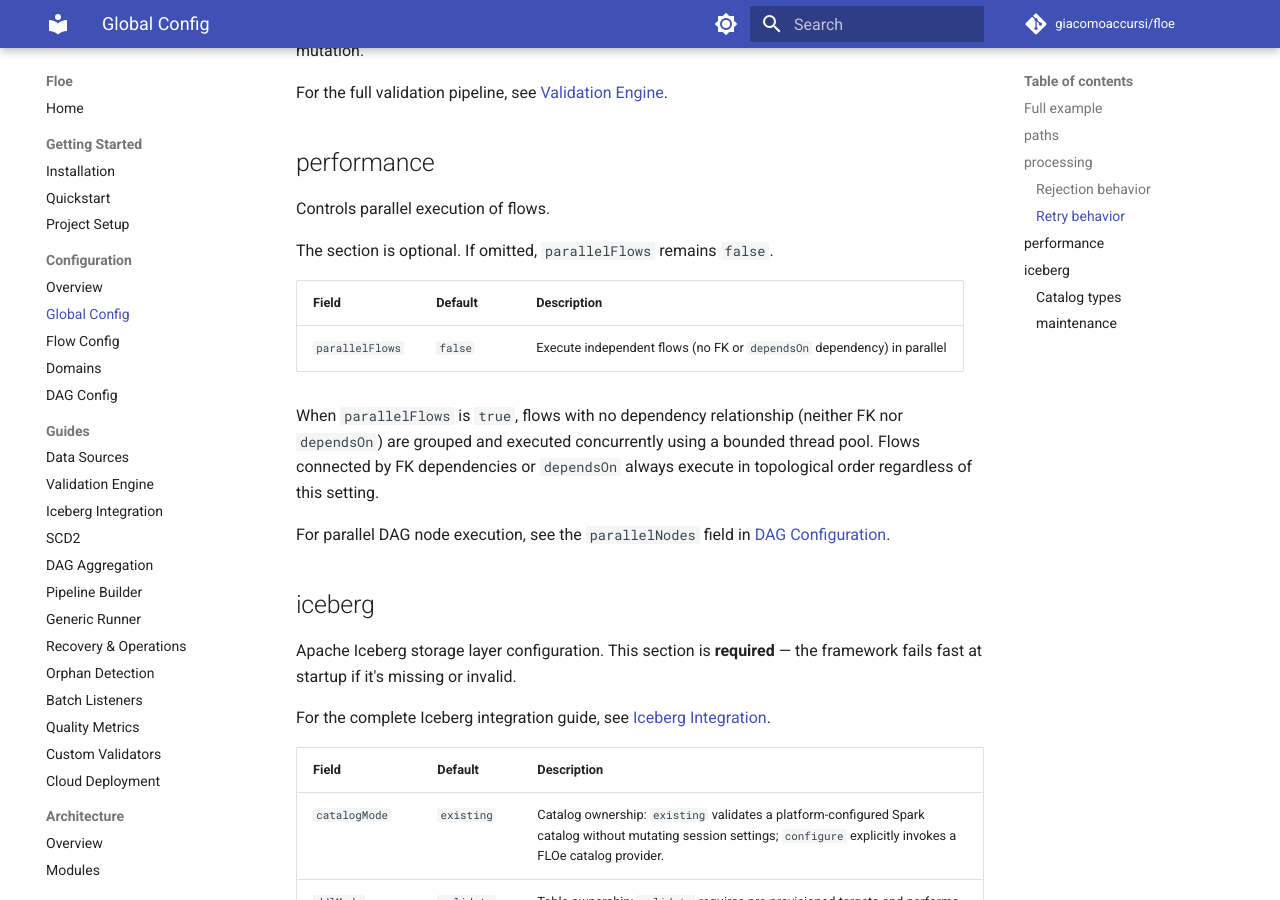
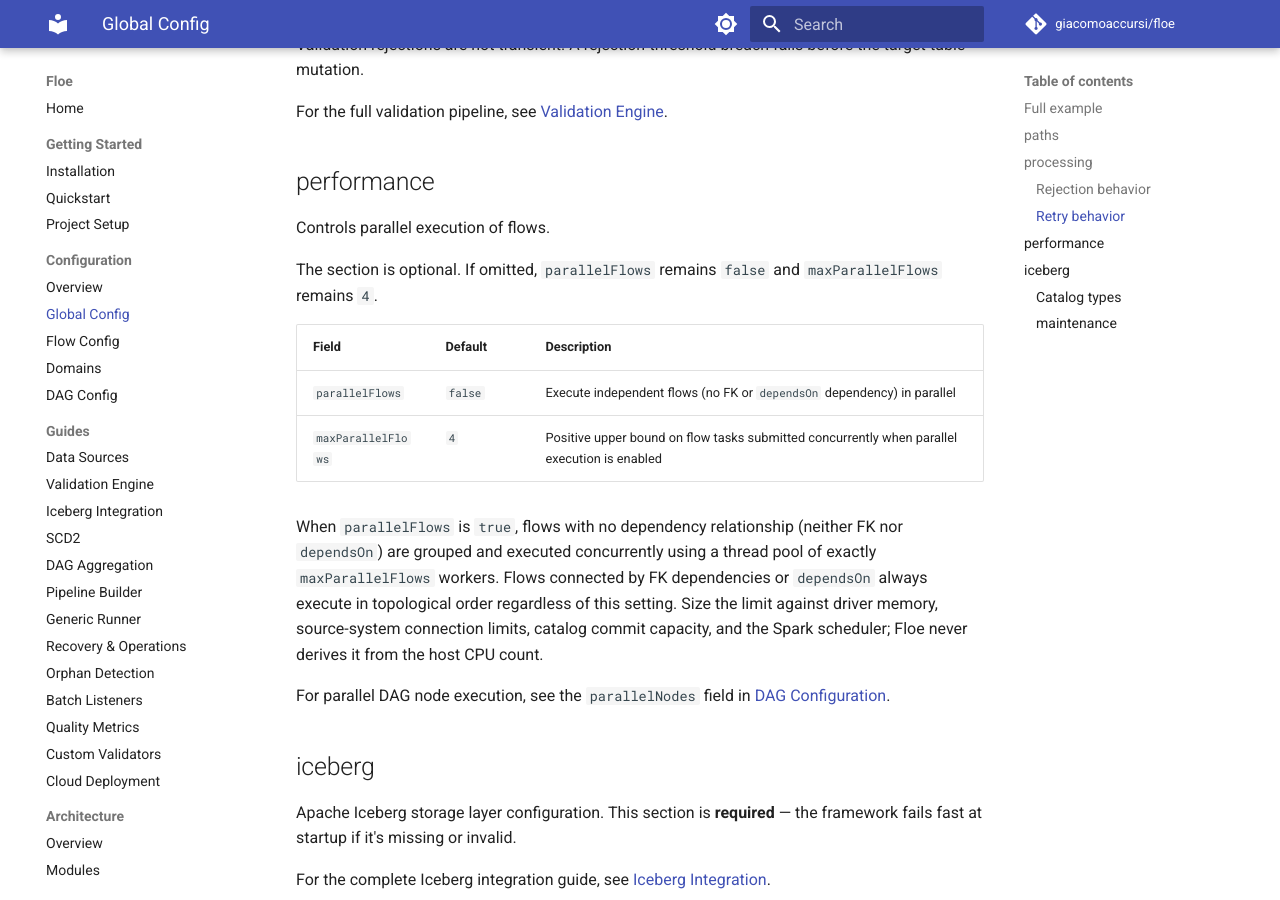
Before and after one commit to giacomoaccursi/Floe, an MkDocs documentation site: the page built from site-docs/configuration/global.md, in a window 1280 px wide and 900 px high, scrolled down 2648 px. Built offline with MkDocs 1.6.1 and Material for MkDocs 9.7.7, drawn with Linux system fonts in a browser that asks for light colours; comment, search, counter and statistics services are not loaded.

Commit message:
docs: document concurrency limits

```diff
--- a/site-docs/configuration/global.md
+++ b/site-docs/configuration/global.md
@@ -18,6 +18,7 @@ processing:
 
 performance:
   parallelFlows: true
+  maxParallelFlows: 4
 
 iceberg:
   catalogMode: "configure"
@@ -91,13 +92,14 @@ For the full validation pipeline, see [Validation Engine](../guides/validation.m
 
 Controls parallel execution of flows.
 
-The section is optional. If omitted, `parallelFlows` remains `false`.
+The section is optional. If omitted, `parallelFlows` remains `false` and `maxParallelFlows` remains `4`.
 
 | Field | Default | Description |
 |-------|---------|-------------|
 | `parallelFlows` | `false` | Execute independent flows (no FK or `dependsOn` dependency) in parallel |
+| `maxParallelFlows` | `4` | Positive upper bound on flow tasks submitted concurrently when parallel execution is enabled |
 
-When `parallelFlows` is `true`, flows with no dependency relationship (neither FK nor `dependsOn`) are grouped and executed concurrently using a bounded thread pool. Flows connected by FK dependencies or `dependsOn` always execute in topological order regardless of this setting.
+When `parallelFlows` is `true`, flows with no dependency relationship (neither FK nor `dependsOn`) are grouped and executed concurrently using a thread pool of exactly `maxParallelFlows` workers. Flows connected by FK dependencies or `dependsOn` always execute in topological order regardless of this setting. Size the limit against driver memory, source-system connection limits, catalog commit capacity, and the Spark scheduler; Floe never derives it from the host CPU count.
 
 For parallel DAG node execution, see the `parallelNodes` field in [DAG Configuration](../configuration/dag.md).
 
```
Also changed, not shown: site-docs/configuration/dag.md (+2 -0 lines), site-docs/guides/dag-aggregation.md (+1 -1 lines), site-docs/guides/pipeline-builder.md (+2 -1 lines).
